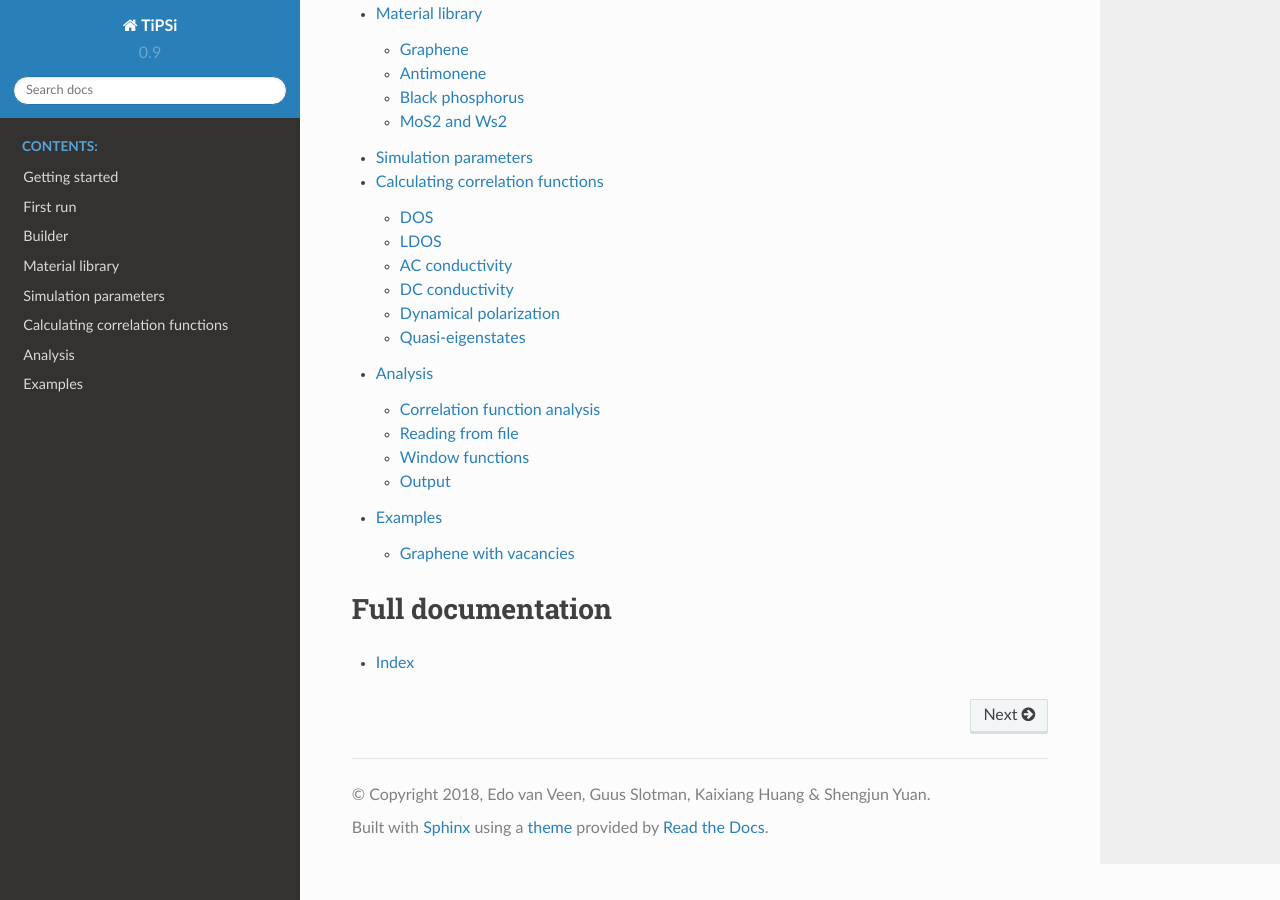
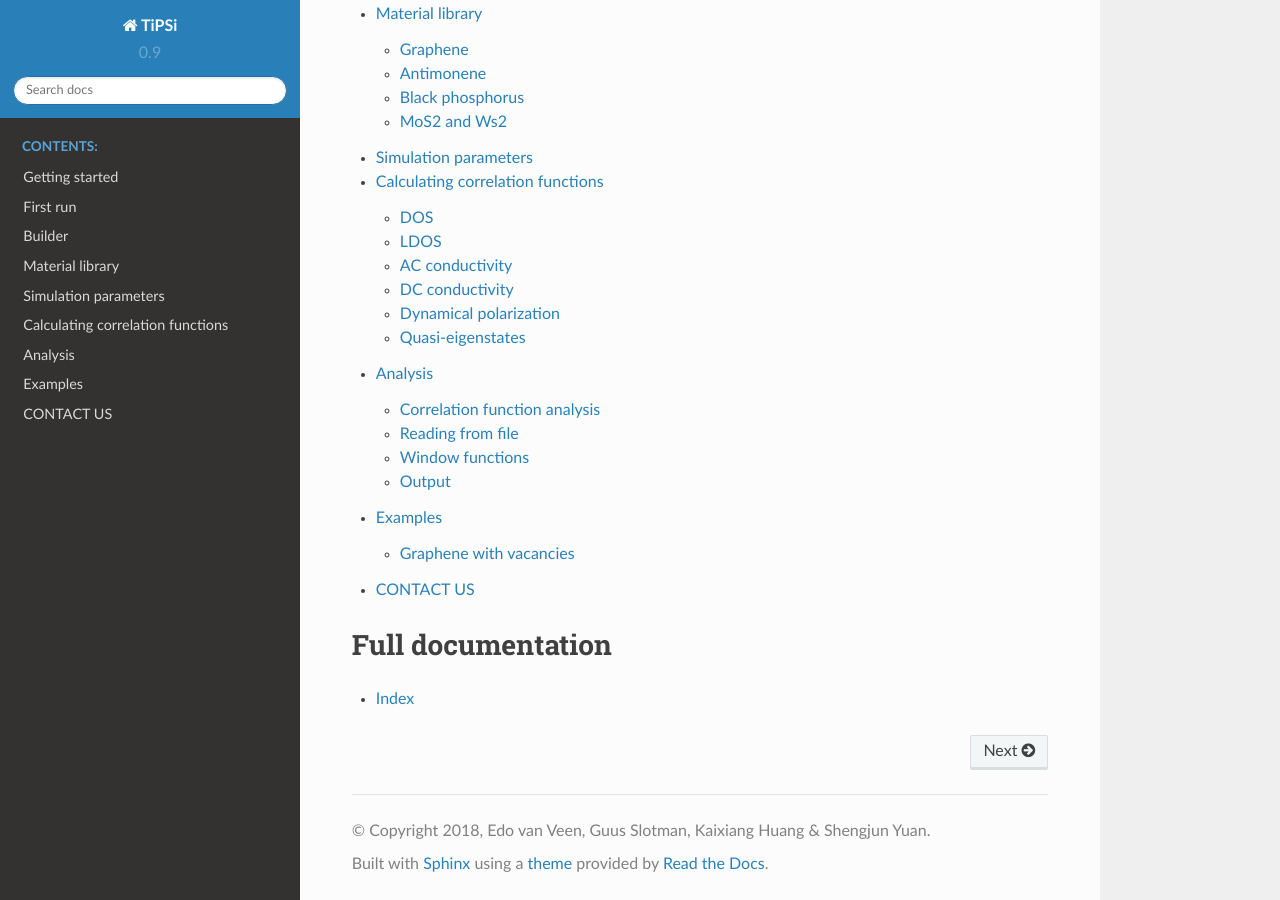
Before and after one commit to ZhichangFu/Tipsi_docs, a Sphinx documentation site: the page built from doc/source/index.rst, in a window 1280 px wide and 900 px high, scrolled down 974 px. Built offline with Sphinx 7.4.7 and the Read the Docs theme 2.0.0, drawn with Linux system fonts in a browser that asks for light colours.

Commit message:
add Contact us

```diff
--- /dev/null
+++ b/doc/source/contact us.rst
@@ -0,0 +1,4 @@
+CONTACT US
+=================================
+Please click the wibsite link:  `CONTACT US <http://www.jachinfu.top/contact/>`_
+and subit some related information, we will send the package to your email.
--- a/doc/source/index.rst
+++ b/doc/source/index.rst
@@ -24,6 +24,7 @@ In general, a simulation consists of the following steps:
    correlation
    analysis
    examples
+   contact us
 
 Full documentation
 ==================
```
